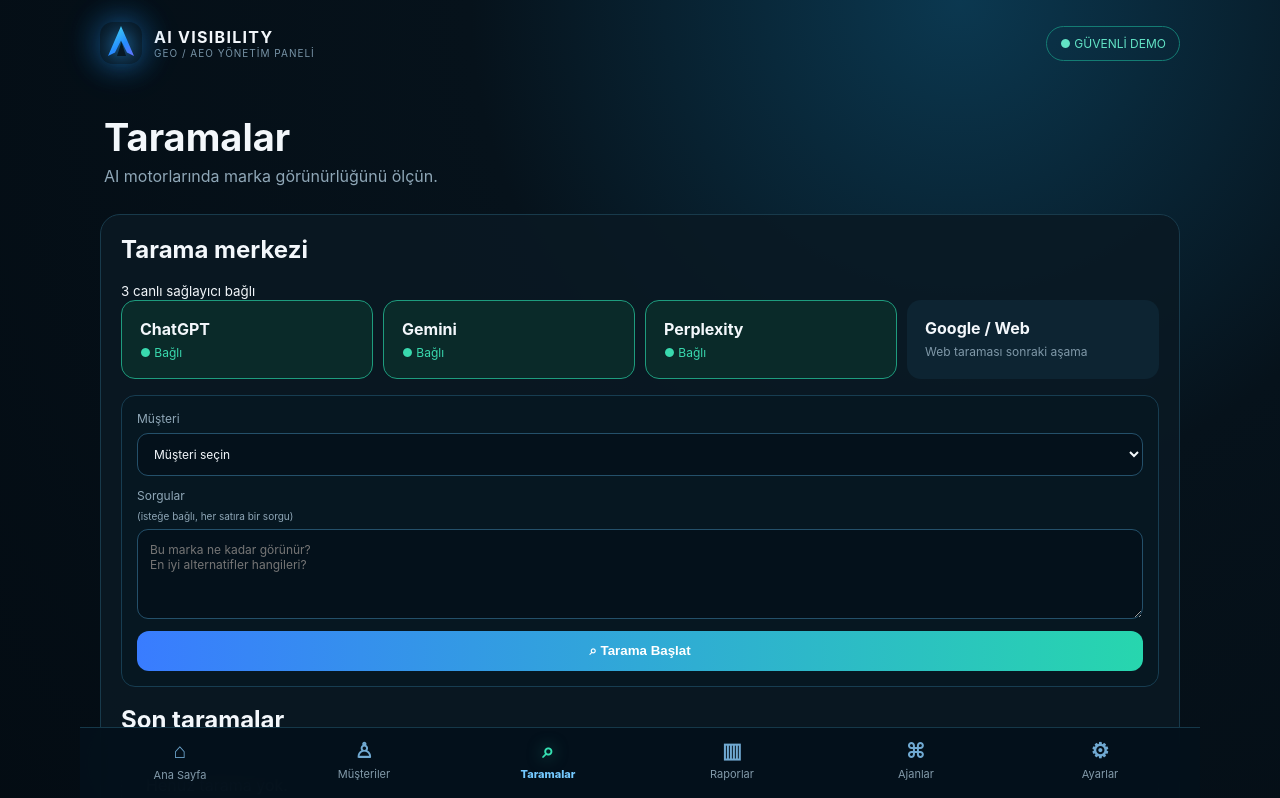
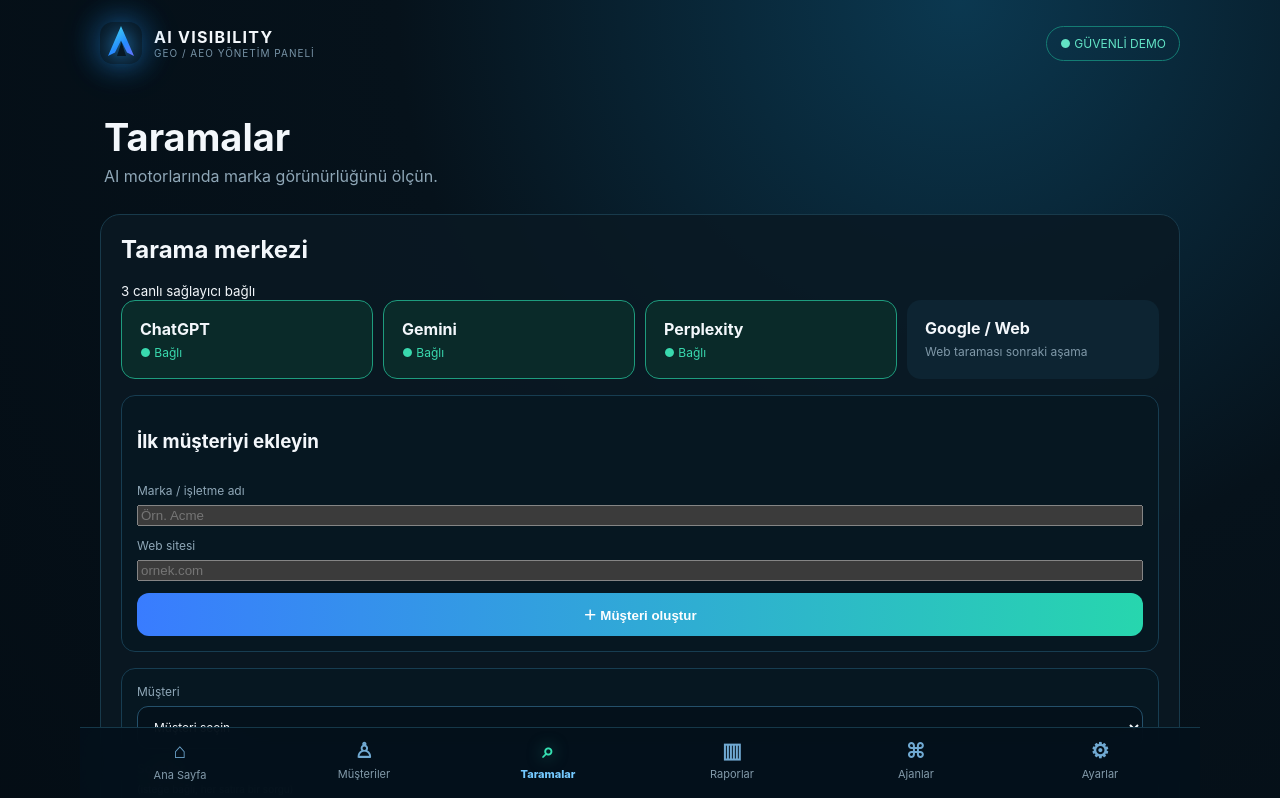
Before and after one commit to mehmetozan-5858/ai-visibility, a Next.js app: page /taramalar in a window 1280 px wide. Shown: the top 798 px of the page. Built offline with nearby package versions, Linux system fonts and the light colour scheme; no server answers.

Commit message:
Add quick customer setup to scans

```diff
--- a/components/ScanManager.js
+++ b/components/ScanManager.js
@@ -2,7 +2,7 @@
 import {useEffect,useState} from "react";
 
 export default function ScanManager(){
-  const [clients,setClients]=useState([]),[scans,setScans]=useState([]),[providers,setProviders]=useState([]),[clientId,setClientId]=useState(""),[query,setQuery]=useState(""),[busy,setBusy]=useState(false),[msg,setMsg]=useState("");
+  const [clients,setClients]=useState([]),[scans,setScans]=useState([]),[providers,setProviders]=useState([]),[clientId,setClientId]=useState(""),[query,setQuery]=useState(""),[busy,setBusy]=useState(false),[creating,setCreating]=useState(false),[quickName,setQuickName]=useState(""),[quickDomain,setQuickDomain]=useState(""),[msg,setMsg]=useState("");
 
   async function load(){
     const [c,s,st]=await Promise.all([
@@ -27,15 +27,35 @@ export default function ScanManager(){
     }catch(e){setMsg(e.message)}finally{setBusy(false)}
   }
 
+  async function createQuickClient(e){
+    e.preventDefault(); if(!quickName.trim()||!quickDomain.trim())return;
+    setCreating(true);setMsg("");
+    try{
+      const r=await fetch("/api/clients",{method:"POST",headers:{"content-type":"application/json"},body:JSON.stringify({name:quickName.trim(),domain:quickDomain.trim(),plan:"Starter",competitors:[]})});
+      const d=await r.json();
+      if(!r.ok)throw new Error(d.error||"Müşteri oluşturulamadı.");
+      setMsg("Müşteri oluşturuldu. Artık taramayı başlatabilirsiniz.");
+      setQuickName("");setQuickDomain("");
+      await load();
+      if(d.client?.id)setClientId(d.client.id);
+    }catch(e){setMsg(e.message)}finally{setCreating(false)}
+  }
+
   const connected=providers.filter(x=>x.status==="connected");
   return <section className="panel">
     <div className="section-title"><div><h2>Tarama merkezi</h2><small>{connected.length} canlı sağlayıcı bağlı</small></div></div>
     <div className="provider-grid">{["ChatGPT","Gemini","Perplexity"].map(name=>{const p=providers.find(x=>x.name===name);const ok=p?.status==="connected";return <div className={"provider "+(ok?"provider-on":"")} key={name}><b>{name}</b><span>{ok?"● Bağlı":"○ Bağlantı gerekli"}</span></div>})}<div className="provider"><b>Google / Web</b><span>Web taraması sonraki aşama</span></div></div>
 
+    {clients.length===0&&<form className="scan-form" onSubmit={createQuickClient}>
+      <h3>İlk müşteriyi ekleyin</h3>
+      <label>Marka / işletme adı<input value={quickName} onChange={e=>setQuickName(e.target.value)} placeholder="Örn. Acme" required/></label>
+      <label>Web sitesi<input value={quickDomain} onChange={e=>setQuickDomain(e.target.value)} placeholder="ornek.com" required/></label>
+      <button disabled={creating}>{creating?"Ekleniyor…":"＋ Müşteri oluştur"}</button>
+    </form>}
     <form className="scan-form" onSubmit={start}>
       <label>Müşteri<select value={clientId} onChange={e=>setClientId(e.target.value)} required><option value="">Müşteri seçin</option>{clients.map(c=><option value={c.id} key={c.id}>{c.name}</option>)}</select></label>
       <label>Sorgular <small>(isteğe bağlı, her satıra bir sorgu)</small><textarea value={query} onChange={e=>setQuery(e.target.value)} placeholder="Bu marka ne kadar görünür?&#10;En iyi alternatifler hangileri?"/></label>
-      <button disabled={busy||!clientId}>{busy?"Taranıyor…":"⌕ Tarama Başlat"}</button>
+      <button disabled={busy||!clientId} title={!clientId?"Önce müşteri seçin veya oluşturun":""}>{busy?"Taranıyor…":!clientId?"Önce müşteri seçin":"⌕ Tarama Başlat"}</button>
     </form>
     {msg&&<p className="client-message">{msg}</p>}
 
```
